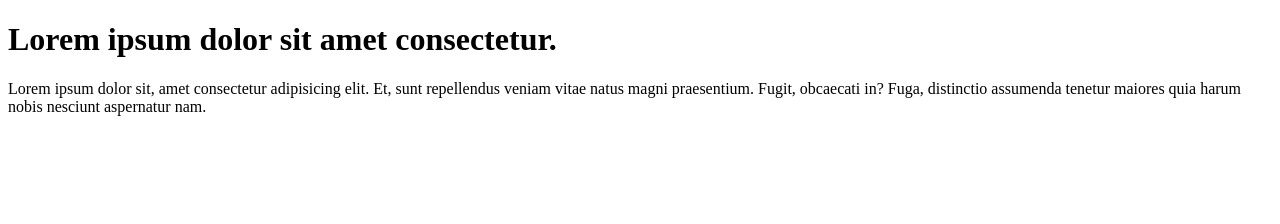
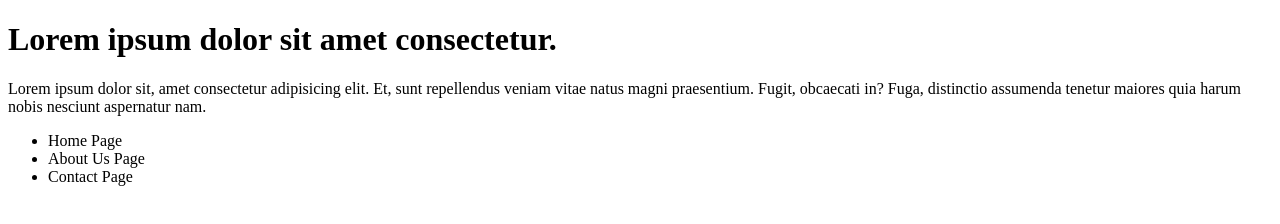
Before and after one commit to Samruddhiii18/Git-Learn, a plain HTML site: page index.html in a window 1280 px wide. Drawn offline with Linux system fonts and the light colour scheme.

Commit message:
Added list in the index

```diff
--- a/index.html
+++ b/index.html
@@ -8,5 +8,10 @@
 <body>
     <h1>Lorem ipsum dolor sit amet consectetur.</h1>
     <p>Lorem ipsum dolor sit, amet consectetur adipisicing elit. Et, sunt repellendus veniam vitae natus magni praesentium. Fugit, obcaecati in? Fuga, distinctio assumenda tenetur maiores quia harum nobis nesciunt aspernatur nam.</p>
+    <ul>
+        <li>Home Page</li>
+        <li>About Us Page</li>
+        <li>Contact Page</li>
+    </ul>
 </body>
 </html>
```
